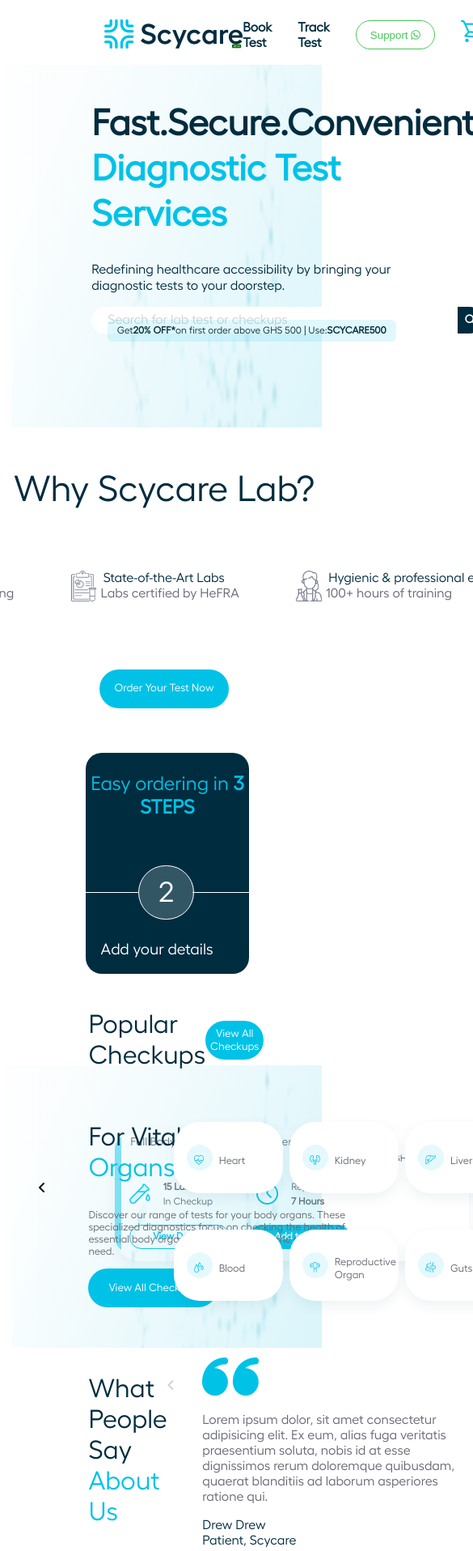
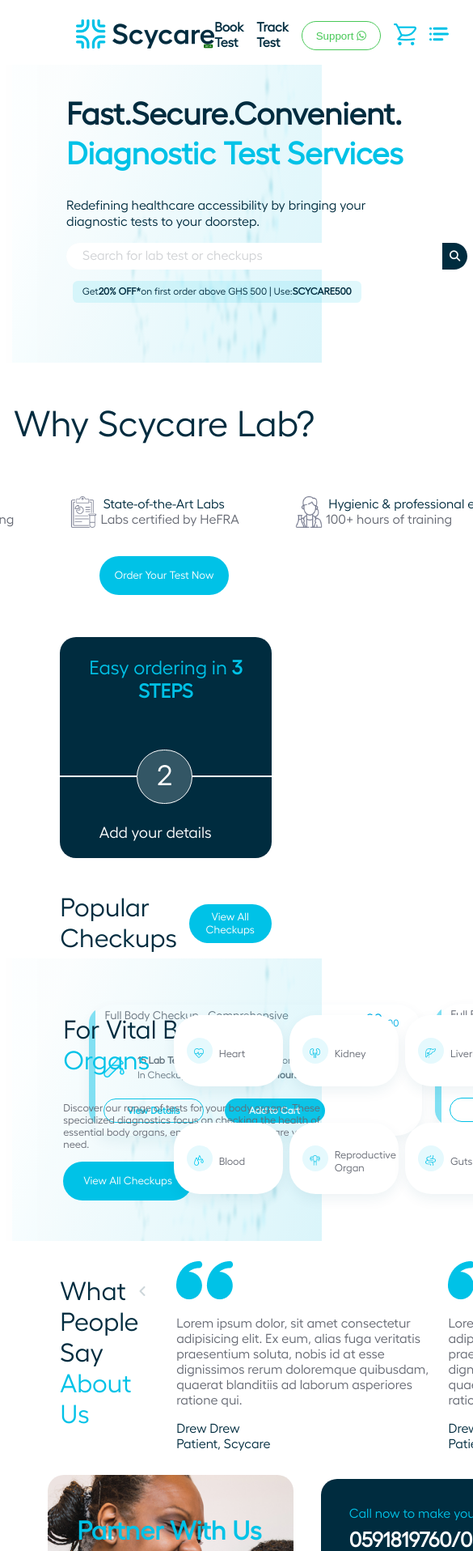
Before and after one commit to Aikins0/ScycareLandingPage, a plain HTML site: page Index.html in a window 390 px wide. Shown: the top 1916 px of the page at 81% size, 585 px wide, since content can reach past the window. Drawn offline with Linux system fonts and the light colour scheme.

Commit message:
fix responsiveness for 1601px

```diff
--- a/Index.html
+++ b/Index.html
@@ -25,6 +25,7 @@
         </div>
 
         <div class="hero-sec">
+            <div class="hero-sec-1">
             <div class="left-text">
                 <p class="fast-sec">
                     Fast.Secure.Convenient. <br>
@@ -48,6 +49,7 @@
 
             <div class="image-1"></div>
             <img class="mask-group" src="Img/Mask group.png" />
+        </div>
         </div>
 
         <div class="why-scycare">
@@ -362,7 +364,7 @@
                         Lorem, ipsum dolor sit amet consectetur adipisicing elit. Dolorem nam, aut deleniti nemo magni, veritatis aliquam fuga mollitia non libero soluta officiis incidunt velit laborum consectetur quibusdam vel sint consequatur?
                       </p>
                     </div>
-                    <button class="accordion-btn">Can I make a request from other parts of in Ghana?<span class="plus-sign">+</span></button>
+                    <button class="accordion-btn">Can I make a request from other parts in Ghana?<span class="plus-sign">+</span></button>
                     <div class="accordion-content">
                       <p>Lorem ipsum dolor sit amet, consectetur adipiscing elit. Suspendisse bibendum bibendum orci, eget aliquam velit rhoncus eget.
                         Lorem ipsum, dolor sit amet consectetur adipisicing elit. Aliquam quo cumque debitis culpa vitae sint dignissimos laborum velit minus aliquid dicta amet ullam incidunt consequatur, cum fuga vel, corrupti nam?
@@ -468,7 +470,7 @@
         </div>
 
         <div class="footer-scynett">
-            <p>SCYNETT @2024. All Rights Reserved</p>
+            <p>SCYCARE © 2024. All Rights Reserved</p>
         </div>
         </footer>
     </div>
--- a/style.css
+++ b/style.css
@@ -31,7 +31,8 @@ body {
 .sup {
     display: flex;
     /* width: 20rem; */
-    gap: 2rem;
+    gap: 1rem;
+    align-items: center;
 }
 
 .sup a {
@@ -101,6 +102,7 @@ body {
     height: 33px;
     border-radius: 25px;
     overflow: hidden;
+    width: 31rem;
 }
 
 input[type=text],
@@ -145,10 +147,10 @@ input[type=text] {
     /* left: 20.6rem; */
     line-height: 1.5;
     position: absolute;
-    top: 24.7rem;
+    top: 22.7rem;
     white-space: nowrap;
     width: 22.3rem;
-    margin-left: 32%;
+    margin-left: 27%;
 
     .discount-sub-0 {
         color: #002c3f;
@@ -267,6 +269,7 @@ input[type=text] {
 .why-groups {
     display: flex;
     margin-left: 6%;
+    margin-top: -3%;
 }
 
 .order {
@@ -275,7 +278,7 @@ input[type=text] {
     height: 5.5rem;
     /* margin: 0rem 48.8rem 0rem 50.7rem; */
     /* width: calc(100% - 99.5rem); */
-    margin-top: 3rem;
+    /* margin-top: 3rem; */
 }
 
 .order-btn {
@@ -307,7 +310,7 @@ input[type=text] {
     flex-direction: column;
     /* flex-shrink: 0; */
     margin-left: 25%;
-    margin-top: 4%;
+    margin-top: 3%;
 }
 
 .steps-text-1 {
@@ -710,7 +713,7 @@ input[type=text] {
     height: 2.4rem;
     /* margin: 0rem 56.5rem 0rem 56.4rem; */
     width: calc(100% - 112.9rem);
-    margin-left: -9%;
+    /* margin-left: -9%; */
 }
 
 .radial-btn-1 {
@@ -799,7 +802,7 @@ input[type=text] {
     flex-shrink: 0;
     /* top: 26rem; */
     position: relative;
-    margin-top: 29%;
+    margin-top: 32%;
 }
 
 .discover-our-range {
@@ -907,6 +910,7 @@ input[type=text] {
     margin-top: 32%; */
     margin-left: 26%;
     display: flex;
+    margin-top: 3%;
 }
 
 .comment {
@@ -946,7 +950,7 @@ input[type=text] {
 
 .partner-sec {
     display: flex;
-    margin-top: 5%;
+    margin-top: 3%;
     margin-left: 25%;
 }
 
@@ -1056,7 +1060,7 @@ input[type=text] {
 
 .frequently {
     margin-left: 25%;
-    margin-top: 5%;
+    margin-top: 3%;
 }
 
 .asked {
@@ -1165,8 +1169,8 @@ input[type=text] {
 
 .footer-links {
     display: flex;
-    gap: 7rem;
-    margin-left: 22%;
+    gap: 4rem;
+    margin-left: 25%;
     margin-top: 3%;
     margin-bottom: 3%;
 }
@@ -1237,7 +1241,7 @@ input[type=text] {
 .footer-scynett p {
     text-align: center;
     font-family: 'hellix';
-    font-size: 1.5rem;
+    font-size: 1rem;
     padding: 1.5rem;
     color: #656973;
 }
@@ -1296,3 +1300,97 @@ input[type=text] {
     float: right;
     transition: 0.3s;
   }
+
+
+  @media only screen and (max-width: 1601px) {
+    .header {
+    width: 66%;
+    margin-left: 18%;
+    }
+
+    .left-text {
+    margin-left: 19%;
+    }
+
+    .fast-sec {
+    font-size: 2.4rem;
+    }
+
+    .discount {
+    top: 21.7rem;
+    margin-left: 21%;
+    }
+
+    .mask-group {
+    left: 49rem;
+    top: -0.7rem;
+    width: 21.9966rem;
+    }
+
+    .hero-sec {
+    height: 23rem;
+    }
+
+    .steps {
+    width: 67%;
+    margin-left: 17%;
+    }
+
+    .pop-sec {
+    width: 67%;
+    margin-left: 17%;
+    }
+
+    .checkup-card-1, .checkup-card-2, .checkup-card-3 {
+        align-items: flex-start;
+        border-radius: 2rem;
+        box-shadow: 0 0.4rem 1rem rgba(3, 92, 109, 0.0700000003);
+        box-sizing: border-box;
+        display: flex;
+        flex-shrink: 0;
+        margin-top: 0.2rem;
+        padding: 0.397rem 0rem 0.402rem 0rem;
+    }
+
+    .amount {
+        align-items: center;
+        column-gap: 0.2rem;
+        display: flex;
+        flex-shrink: 0;
+        margin-left: -7%;
+        margin-top: -4%;
+    }
+
+    .fa-angle-left, .fa-angle-right {
+        display: none;
+    }
+
+    .checkup {
+        margin-left: -8%;
+        margin-top: -3%;
+    }
+
+    .radial-btn {
+        margin-top: -3%;
+    }
+
+    .what-people-say {
+        margin-left: 17%;
+    }
+
+    .for-vital-body {
+        margin-left: 18%;
+    }
+
+    .partner-sec {
+        margin-left: 13%;
+    }
+
+    .frequently {
+        margin-left: 13%;
+    }
+
+    .footer {
+        margin-left: -15%;
+    }
+  }
```
